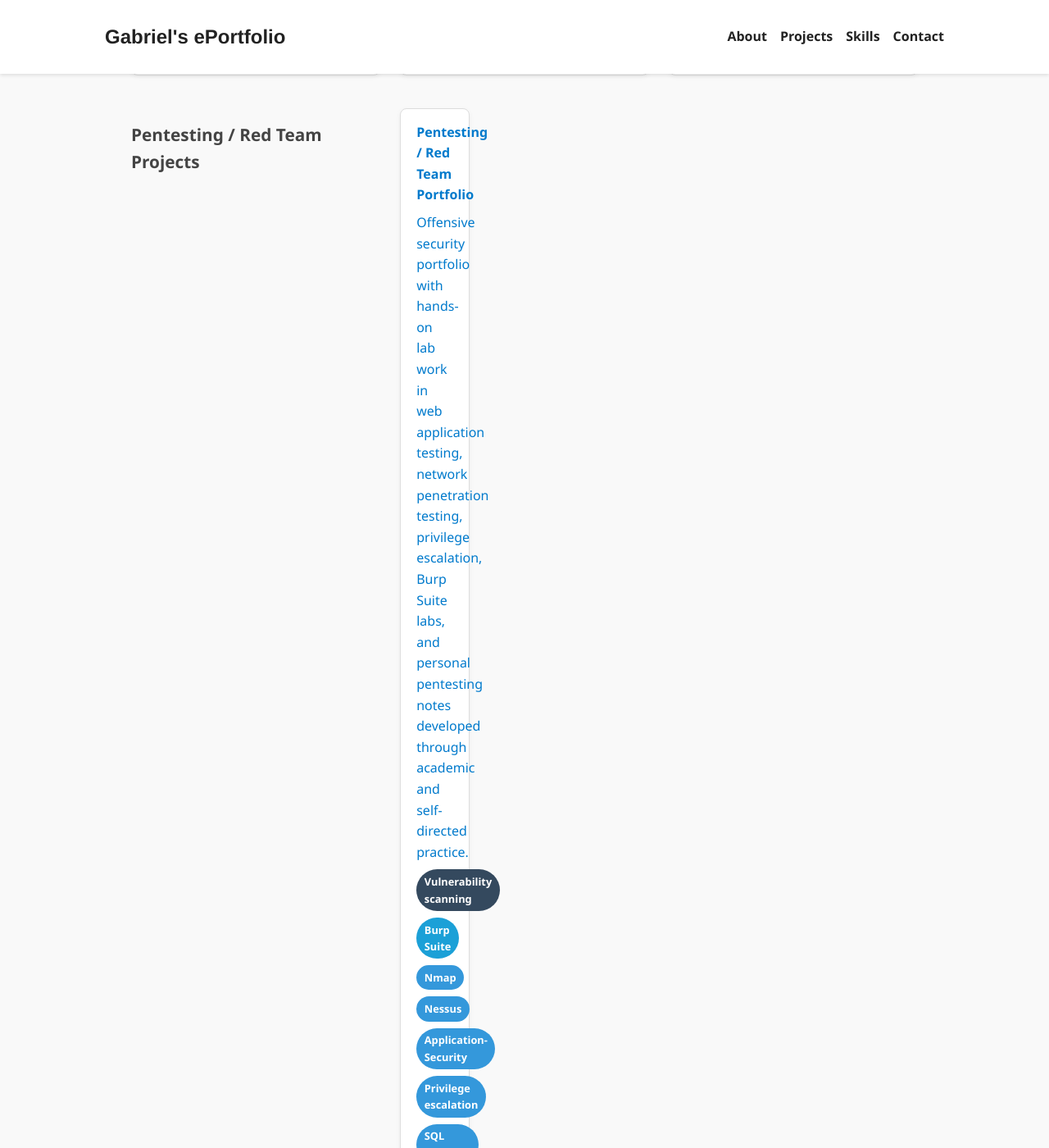
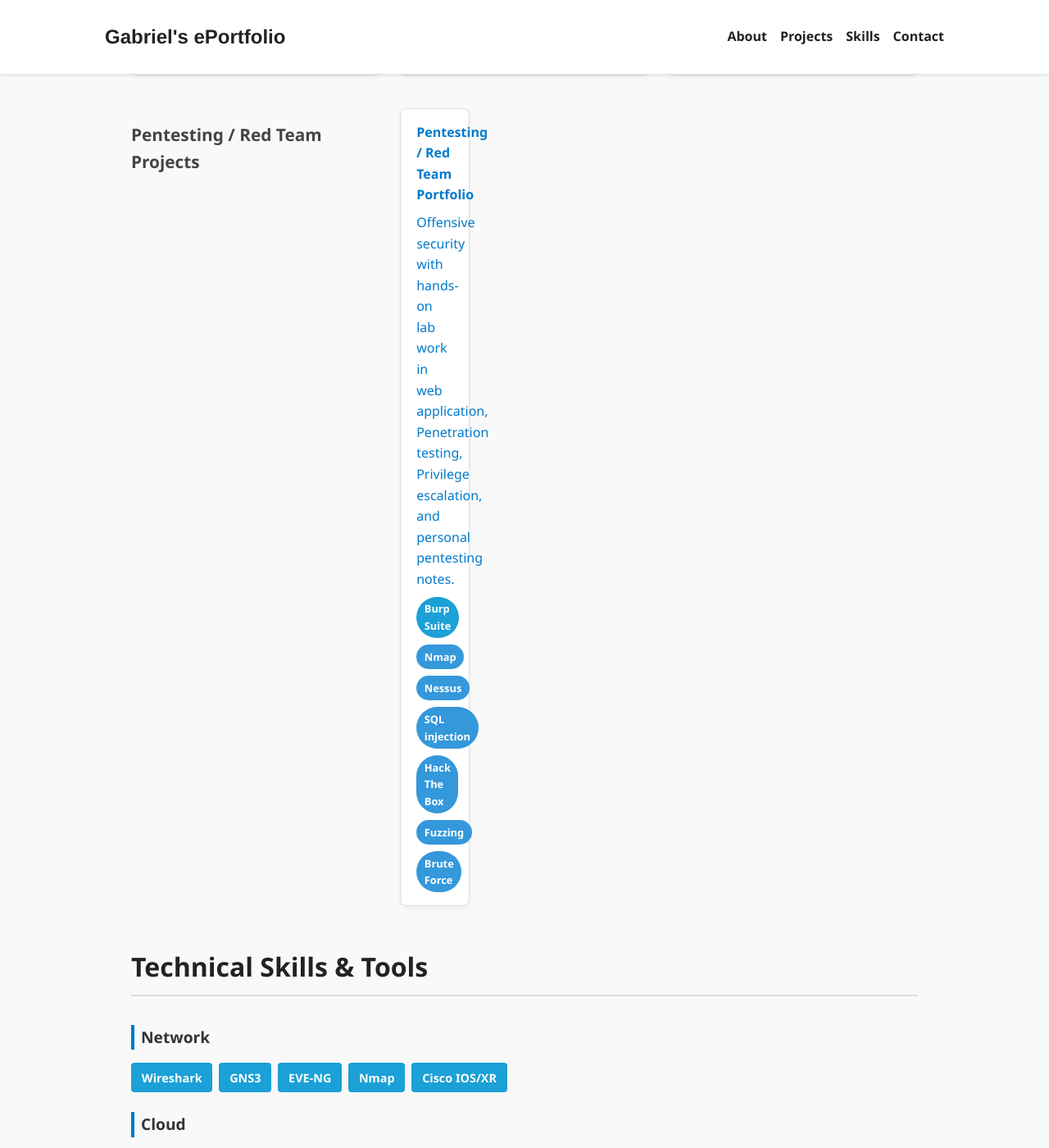
Before and after one commit to GabrielNetSec/GabrielNetSec.github.io, a Jekyll site: the page index.html, which Jekyll copies as it is, in a window 1280 px wide and 1400 px high, scrolled down 2734 px. Shown: the whole window at 82% size. Built offline with Jekyll 4.4.1, drawn with Linux system fonts in a browser that asks for light colours.

Commit message:
Update index.html

```diff
--- a/index.html
+++ b/index.html
@@ -209,16 +209,12 @@
   <div class="project-card">
     <h4>Pentesting / Red Team Portfolio</h4>
     <p><a href="https://github.com/GabrielNetSec/Pentesting-Red-Team" target="_blank" rel="noopener noreferrer">
-      Offensive security portfolio with hands-on lab work in web application testing, network penetration testing, privilege escalation, Burp Suite labs, and personal pentesting notes developed through academic and self-directed practice.</a></p>
+      Offensive security with hands-on lab work in web application, Penetration testing, Privilege escalation, and personal pentesting notes.</a></p>
     <div class="card-tags badges">
-      <span class="badge dark">Vulnerability scanning</span>
       <span class="badge">Burp Suite</span>
       <span class="badge blue">Nmap</span>
       <span class="badge blue">Nessus</span>
-      <span class="badge blue">Application-Security</span>
-      <span class="badge blue">Privilege escalation</span>
       <span class="badge blue">SQL injection</span>
-      <span class="badge blue">Bash shell</span>
       <span class="badge blue">Hack The Box</span>
       <span class="badge blue">Fuzzing</span>
       <span class="badge blue">Brute Force</span>
```
